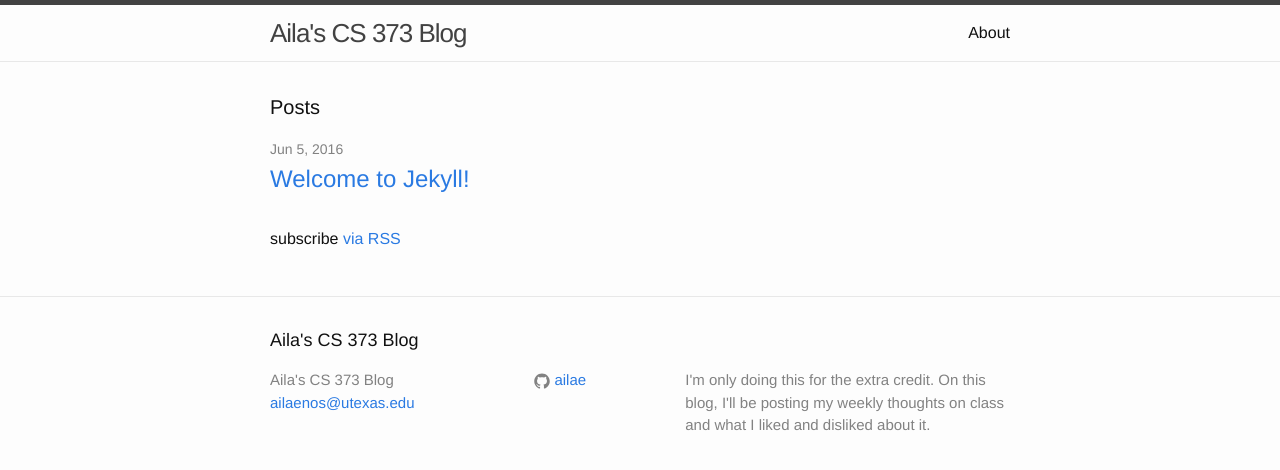
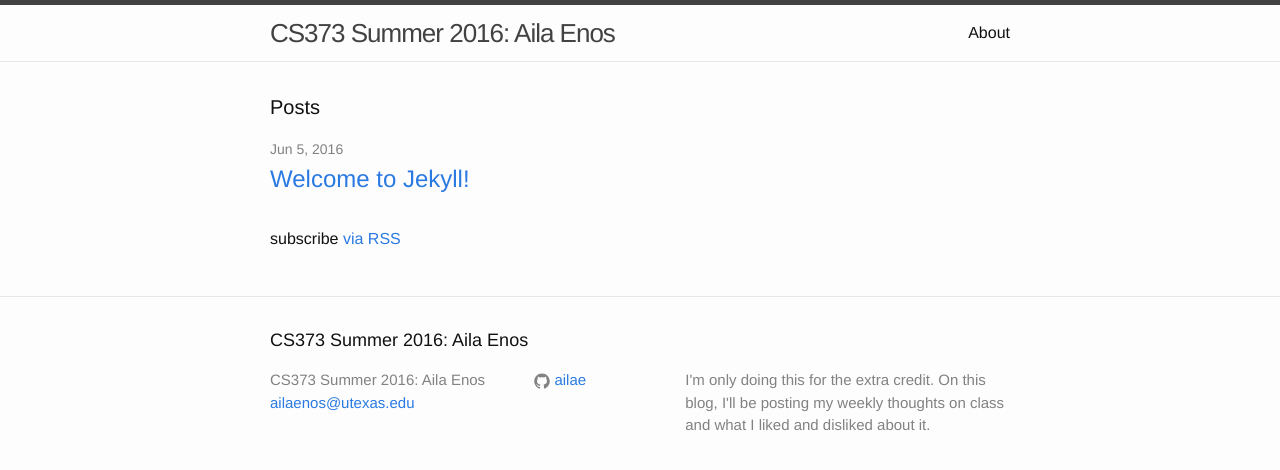
Before and after one commit to ailae/SWEblog, a Jekyll site: the page built from index.html, in a window 1280 px wide. Shown: the top 470 px of the page. Built offline with Jekyll 4.4.1, drawn with Linux system fonts in a browser that asks for light colours; part of the change alters nothing that is shown.

```diff
--- a/_config.yml
+++ b/_config.yml
@@ -6,7 +6,7 @@
 # 'jekyll serve'. If you change this file, please restart the server process.
 
 # Site settings
-title: Aila's CS 373 Blog
+title: "CS373 Summer 2016: Aila Enos"
 email: ailaenos@utexas.edu
 description: > # this means to ignore newlines until "baseurl:"
   I'm only doing this for the extra credit. On this blog, I'll be posting my weekly thoughts on class and what I liked and disliked about it.
--- a/index.html
+++ b/index.html
@@ -21,3 +21,14 @@ layout: default
   <p class="rss-subscribe">subscribe <a href="{{ "/feed.xml" | prepend: site.baseurl }}">via RSS</a></p>
 
 </div>
+
+<script>
+  (function(i,s,o,g,r,a,m){i['GoogleAnalyticsObject']=r;i[r]=i[r]||function(){
+  (i[r].q=i[r].q||[]).push(arguments)},i[r].l=1*new Date();a=s.createElement(o),
+  m=s.getElementsByTagName(o)[0];a.async=1;a.src=g;m.parentNode.insertBefore(a,m)
+  })(window,document,'script','https://www.google-analytics.com/analytics.js','ga');
+
+  ga('create', 'UA-78796245-1', 'auto');
+  ga('send', 'pageview');
+
+</script>
```
